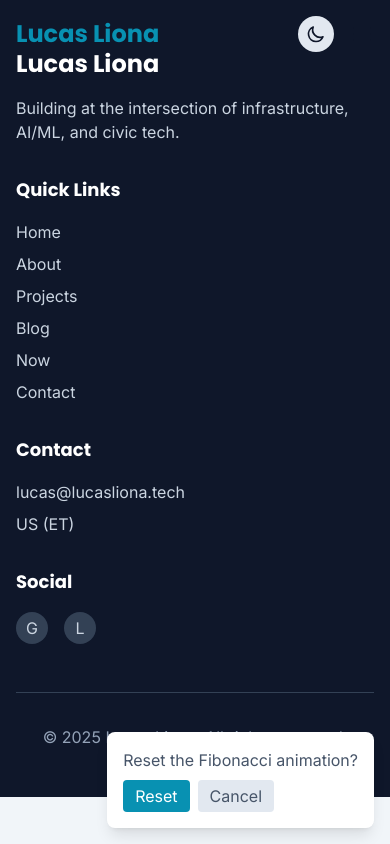
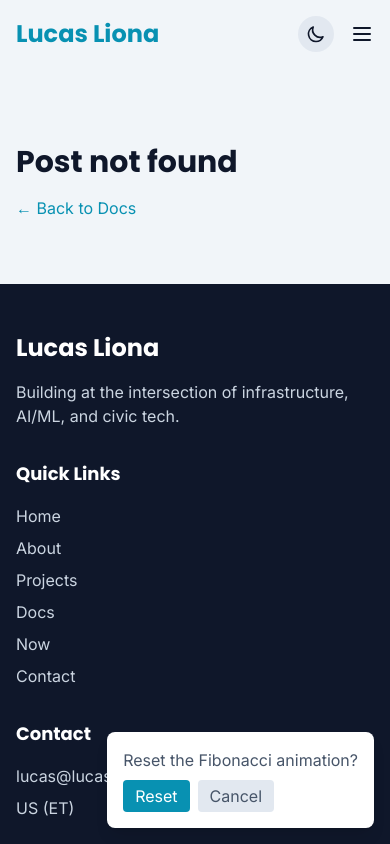
Before and after one commit to Lucas-Liona/Personal-Website, a React (Vite) app in the folder my-portfolio/: page /docs/1 in a window 390 px wide. Both pictures are taken after a click on the button "Reset Fibonacci Animation". Shown: the top 844 px of the page. Built offline with nearby package versions, Linux system fonts and the light colour scheme.

Commit message:
changed blog to docs, going to create MOC scaffolding next

```diff
--- a/my-portfolio/src/App.tsx
+++ b/my-portfolio/src/App.tsx
@@ -84,6 +84,8 @@ function App() {
                 <Route path="/projects" element={<Projects />} />
                 <Route path="/blog" element={<Blog />} />
                 <Route path="/blog/:slug" element={<BlogPost />} />
+                <Route path="/docs" element={<Blog />} />
+                <Route path="/docs/:slug" element={<BlogPost />} />
                 <Route path="/now" element={<Now />} />
                 <Route path="/now/archive" element={<NowArchive />} />
                 <Route path="/now/:slug" element={<NowEntry />} />
--- a/my-portfolio/src/components/Footer.tsx
+++ b/my-portfolio/src/components/Footer.tsx
@@ -21,13 +21,13 @@ const Footer = () => {
           <div className="md:col-span-1">
             <h3 className="text-lg font-bold mb-4">Quick Links</h3>
             <ul className="space-y-2">
-              {['Home', 'About', 'Projects', 'Blog', 'Now', 'Contact'].map((item) => (
-                <li key={item}>
+              {[{ label: 'Home', to: '/' }, { label: 'About', to: '/about' }, { label: 'Projects', to: '/projects' }, { label: 'Docs', to: '/docs' }, { label: 'Now', to: '/now' }, { label: 'Contact', to: '/contact' }].map((item) => (
+                <li key={item.label}>
                   <Link
-                    to={item === 'Home' ? '/' : `/${item.toLowerCase()}`}
+                    to={item.to}
                     className="text-slate-300 hover:text-white transition-colors"
                   >
-                    {item}
+                    {item.label}
                   </Link>
                 </li>
               ))}
--- a/my-portfolio/src/components/Navbar.tsx
+++ b/my-portfolio/src/components/Navbar.tsx
@@ -37,13 +37,13 @@ const Navbar = () => {
         {/* Desktop Navigation */}
         <nav className="hidden md:flex items-center space-x-8">
           <ul className="flex space-x-8">
-            {['Home', 'About', 'Projects', 'Blog', 'Now', 'Contact'].map((item) => (
-              <li key={item}>
+            {[{ label: 'Home', to: '/' }, { label: 'About', to: '/about' }, { label: 'Projects', to: '/projects' }, { label: 'Docs', to: '/docs' }, { label: 'Now', to: '/now' }, { label: 'Contact', to: '/contact' }].map((item) => (
+              <li key={item.label}>
                 <Link
-                  to={item === 'Home' ? '/' : `/${item.toLowerCase()}`}
+                  to={item.to}
                   className="text-dark dark:text-light hover:text-primary dark:hover:text-primary font-medium transition-colors"
                 >
-                  {item}
+                  {item.label}
                 </Link>
               </li>
             ))}
@@ -90,14 +90,14 @@ const Navbar = () => {
       {isOpen && (
         <div className="md:hidden bg-white dark:bg-dark-100 shadow-md dark:shadow-black/20">
           <ul className="py-4 px-4 space-y-4">
-            {['Home', 'About', 'Projects', 'Blog', 'Now', 'Contact'].map((item) => (
-              <li key={item}>
+            {[{ label: 'Home', to: '/' }, { label: 'About', to: '/about' }, { label: 'Projects', to: '/projects' }, { label: 'Docs', to: '/docs' }, { label: 'Now', to: '/now' }, { label: 'Contact', to: '/contact' }].map((item) => (
+              <li key={item.label}>
                 <Link
-                  to={item === 'Home' ? '/' : `/${item.toLowerCase()}`}
+                  to={item.to}
                   className="block text-dark dark:text-light hover:text-primary dark:hover:text-primary font-medium py-2 transition-colors"
                   onClick={() => setIsOpen(false)}
                 >
-                  {item}
+                  {item.label}
                 </Link>
               </li>
             ))}
--- a/my-portfolio/src/pages/Blog.tsx
+++ b/my-portfolio/src/pages/Blog.tsx
@@ -15,7 +15,7 @@ const Blog = () => {
             transition={{ duration: 0.5 }}
             className="max-w-3xl mx-auto text-center"
           >
-            <h1 className="text-4xl md:text-5xl font-bold mb-6">Blog</h1>
+            <h1 className="text-4xl md:text-5xl font-bold mb-6">Docs</h1>
             <p className="text-lg text-slate-600">
               Notes on what I’m building and learning.
             </p>
@@ -40,7 +40,7 @@ const Blog = () => {
                   viewport={{ once: true }}
                   className="bg-white rounded-lg shadow-md p-6"
                 >
-                  <Link to={`/blog/${post.slug}`} className="block">
+                  <Link to={`/docs/${post.slug}`} className="block">
                     <h2 className="text-2xl font-bold text-dark hover:text-primary transition-colors">
                       {post.title}
                     </h2>
--- a/my-portfolio/src/pages/BlogPost.tsx
+++ b/my-portfolio/src/pages/BlogPost.tsx
@@ -13,8 +13,8 @@ const BlogPost = () => {
           <div className="container mx-auto px-4">
             <div className="max-w-3xl mx-auto">
               <h1 className="text-3xl font-bold mb-4">Post not found</h1>
-              <Link to="/blog" className="text-primary hover:underline">
-                ← Back to Blog
+              <Link to="/docs" className="text-primary hover:underline">
+                ← Back to Docs
               </Link>
             </div>
           </div>
@@ -33,8 +33,8 @@ const BlogPost = () => {
             transition={{ duration: 0.5 }}
             className="max-w-3xl mx-auto"
           >
-            <Link to="/blog" className="text-primary hover:underline">
-              ← Back to Blog
+            <Link to="/docs" className="text-primary hover:underline">
+              ← Back to Docs
             </Link>
             <h1 className="text-4xl font-bold mt-4">{post.title}</h1>
             {post.date && <p className="text-slate-500 mt-2">{post.date}</p>}
```
